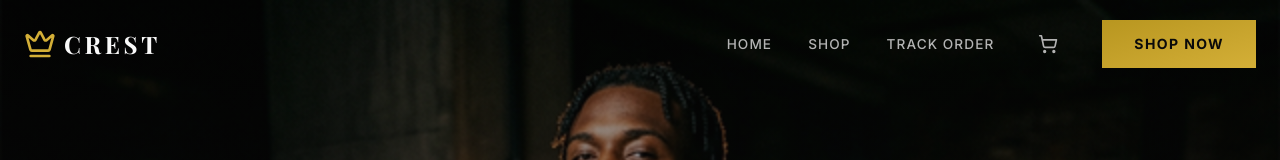
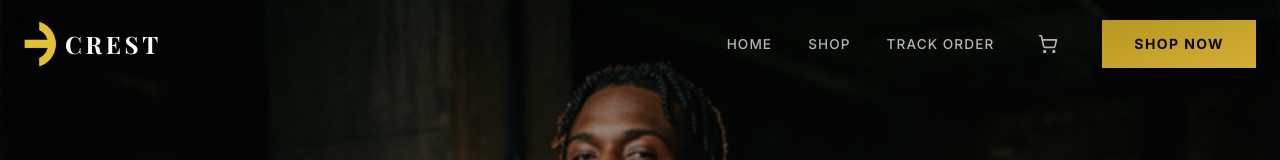
Before and after one commit to Hart-wiz/crest-store-client, a Next.js app: page / in a window 1280 px wide. Shown: the top 160 px of the page. Built offline with nearby package versions, Linux system fonts and the light colour scheme.

Commit message:
added the crest real logo

```diff
--- a/app/admin/layout.tsx
+++ b/app/admin/layout.tsx
@@ -10,11 +10,11 @@ import {
   Users,
   BarChart3,
   Settings,
-  Crown,
-  ArrowLeft,
   Menu,
-  X
+  X,
+  ArrowLeft
 } from 'lucide-react';
+import Image from 'next/image';
 
 const navItems = [
   { label: 'Dashboard', href: '/admin', icon: LayoutDashboard, color: 'text-white' },
@@ -38,7 +38,7 @@ export default function AdminLayout({ children }: { children: React.ReactNode })
         {/* Logo */}
         <div className="py-6 px-5 border-b border-white/5">
           <Link href="/admin" className="no-underline flex items-center gap-2.5">
-            <Crown className="w-7 h-7 text-gold" />
+            <Image src="/logo.png" alt="Crest Logo" width={33} height={33} className="w-7 h-7 object-contain" />
             <div>
               <span className="font-heading text-[1.1rem] font-bold tracking-[0.15em] text-white">
                 CREST
@@ -50,6 +50,7 @@ export default function AdminLayout({ children }: { children: React.ReactNode })
           </Link>
         </div>
 
+
         {/* Nav */}
         <nav className="flex-1 py-4 px-3">
           {navItems.map(item => {
@@ -59,11 +60,10 @@ export default function AdminLayout({ children }: { children: React.ReactNode })
                 key={item.href}
                 href={item.href}
                 onClick={() => setSidebarOpen(false)}
-                className={`flex items-center gap-3 py-3 px-4 mb-1 rounded-lg no-underline text-sm transition-all duration-200 border-l-[3px] ${
-                  isActive
-                    ? 'text-gold bg-[rgba(212,175,55,0.08)] font-semibold border-gold'
-                    : 'text-gray-400 bg-transparent font-normal border-transparent hover:bg-white/5 hover:text-white'
-                }`}
+                className={`flex items-center gap-3 py-3 px-4 mb-1 rounded-lg no-underline text-sm transition-all duration-200 border-l-[3px] ${isActive
+                  ? 'text-gold bg-[rgba(212,175,55,0.08)] font-semibold border-gold'
+                  : 'text-gray-400 bg-transparent font-normal border-transparent hover:bg-white/5 hover:text-white'
+                  }`}
               >
                 <item.icon className={`w-4 h-4 ${isActive ? item.color : 'text-inherit'}`} />
                 {item.label}
--- a/app/components/Footer.tsx
+++ b/app/components/Footer.tsx
@@ -1,7 +1,8 @@
 'use client';
 
 import Link from 'next/link';
-import { Crown, Instagram, Twitter, Youtube, Mail, Phone, MessageCircle, MapPin } from 'lucide-react';
+import { Instagram, Twitter, Youtube, Mail, Phone, MessageCircle, MapPin } from 'lucide-react';
+import Image from 'next/image';
 
 export default function Footer() {
   return (
@@ -32,10 +33,12 @@ export default function Footer() {
       <div className="max-w-[1280px] mx-auto pt-14 px-6 pb-8 grid grid-cols-[repeat(auto-fit,minmax(200px,1fr))] gap-12">
         {/* Brand */}
         <div>
-          <div className="flex items-center gap-2 mb-4 text-gold">
-            <Crown className="w-7 h-7" />
-            <span className="font-heading text-xl font-bold tracking-[0.15em] text-white">CREST</span>
-          </div>
+          <Link href="/" className="no-underline flex items-center gap-2 text-gold">
+            <Image src="/logo.png" alt="Crest Logo" width={33} height={30} className=" object-contain" priority />
+            <span className="font-heading text-2xl font-bold tracking-[0.15em] text-white">
+              CREST
+            </span>
+          </Link>
           <p className="text-gray-500 text-[0.85rem] leading-[1.7] max-w-[280px]">
             Premium streetwear for those who dare to stand out. Crafted with uncompromising quality and bold vision.
           </p>
--- a/app/components/Navbar.tsx
+++ b/app/components/Navbar.tsx
@@ -2,7 +2,8 @@
 
 import { useState, useEffect } from 'react';
 import Link from 'next/link';
-import { ShoppingCart, Crown, Menu, X } from 'lucide-react';
+import Image from 'next/image';
+import { ShoppingCart, Menu, X } from 'lucide-react';
 import { useCart } from '../context/CartContext';
 
 export default function Navbar() {
@@ -25,16 +26,15 @@ export default function Navbar() {
   return (
     <>
       <nav
-        className={`fixed top-0 left-0 right-0 z-[1000] transition-all duration-400 ease-in-out ${
-          scrolled
-            ? 'py-3 bg-black/95 backdrop-blur-md border-b border-white/5'
-            : 'py-5 bg-transparent border-b border-transparent'
-        }`}
+        className={`fixed top-0 left-0 right-0 z-[1000] transition-all duration-400 ease-in-out ${scrolled
+          ? 'py-3 bg-black/95 backdrop-blur-md border-b border-white/5'
+          : 'py-5 bg-transparent border-b border-transparent'
+          }`}
       >
         <div className="max-w-[1280px] mx-auto px-6 flex items-center justify-between">
           {/* Logo */}
           <Link href="/" className="no-underline flex items-center gap-2 text-gold">
-            <Crown className="w-8 h-8" />
+            <Image src="/logo.png" alt="Crest Logo" width={33} height={30} className=" object-contain" priority />
             <span className="font-heading text-2xl font-bold tracking-[0.15em] text-white">
               CREST
             </span>
```
Also changed, not shown: public/logo.png.
